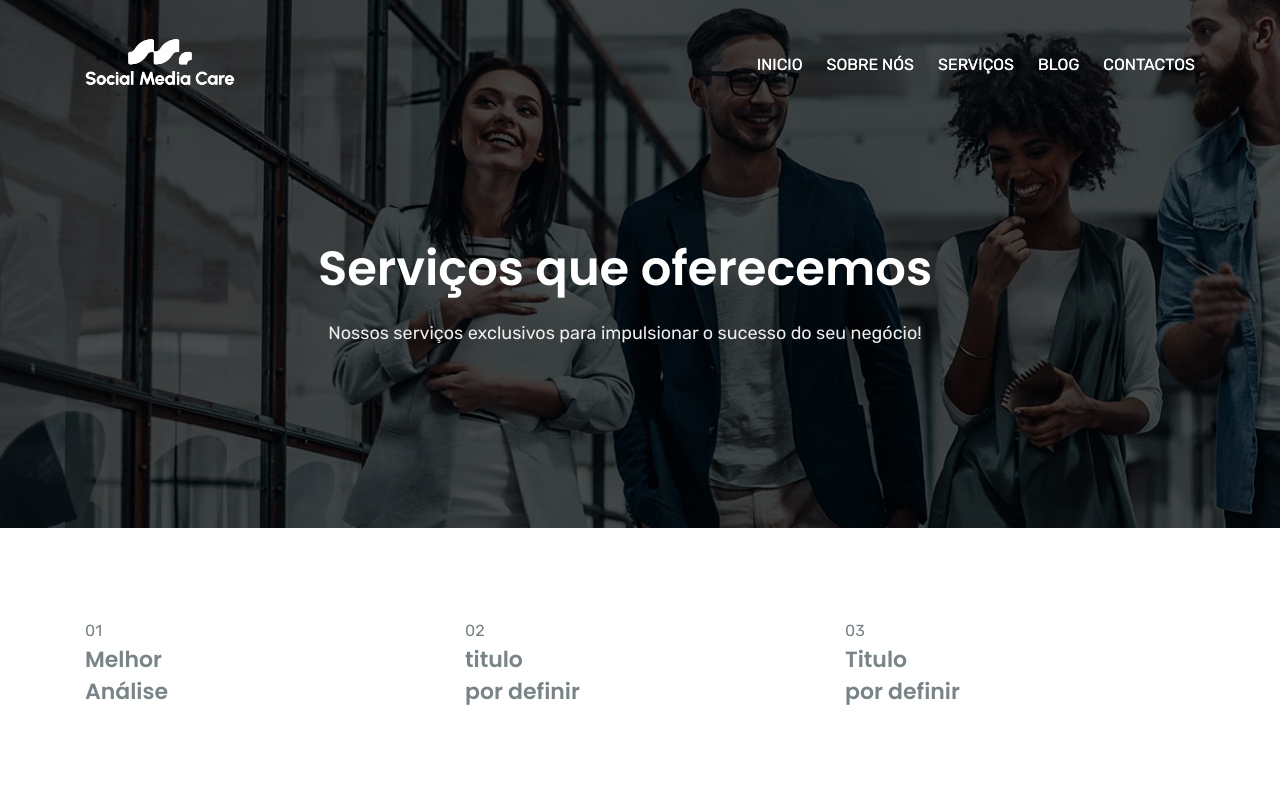
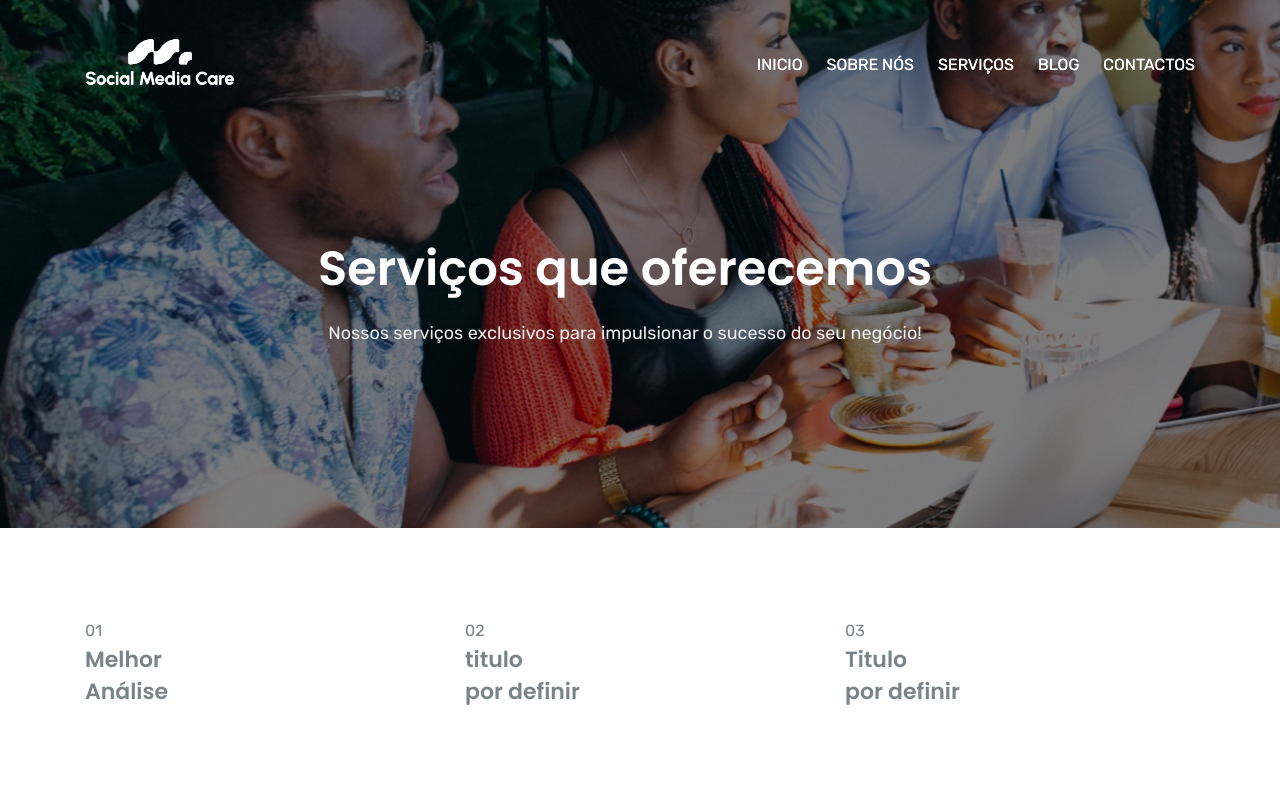
Before and after one commit to KaundaDaniel/site_smc, a plain HTML site: page service.html in a window 1280 px wide. Shown: the top 800 px of the page. Drawn offline with Linux system fonts and the light colour scheme; some packages are replaced by stand-ins of ours.

Commit message:
Melhorias

```diff
--- a/css/style.css
+++ b/css/style.css
@@ -628,7 +628,7 @@ ul.dropdown-menu li {
 }
 
 .banner-3 {
-  background: url("../images/banner/banner-bg.jpg");
+  background: url("../images/banner/group-multinational.jpg");
   background-size: cover;
   position: relative;
 }
@@ -866,7 +866,7 @@ HISTORY MISSION
   SERVICE AREA SECTION
 ----------------------*/
 .page-banner-area.page-service {
-  background: url("../images/bg/bg-2.jpg") no-repeat;
+  background: url("../images/bg/banner2.jpg") no-repeat;
   background-size: cover;
 }
 
--- a/service.html
+++ b/service.html
@@ -69,13 +69,10 @@
           <ul class="navbar-nav">
             <li class="nav-item dropdown">
               <a
-                class="nav-link dropdown-toggle"
-                href="#!"
+                class="nav-link"
+                href="index.html"
                 id="navbarWelcome"
                 role="button"
-                data-toggle="dropdown"
-                aria-haspopup="true"
-                aria-expanded="false"
               >
                 Inicio
               </a>
@@ -183,13 +180,10 @@
               <ul class="navbar-nav">
                 <li class="nav-item dropdown">
                   <a
-                    class="nav-link dropdown-toggle"
-                    href="#!"
+                    class="nav-link"
+                    href="index.html"
                     id="navbarWelcome"
                     role="button"
-                    data-toggle="dropdown"
-                    aria-haspopup="true"
-                    aria-expanded="false"
                   >
                     Inicio
                   </a>
```
Also changed, not shown: about.html (+1 -11 lines), blog.html (+2 -5 lines), contact.html (+2 -5 lines), images/banner/banner.jpg (added), images/banner/group-multinational.jpg (added), images/bg/banner.jpg (added), images/bg/banner2.jpg (added).
